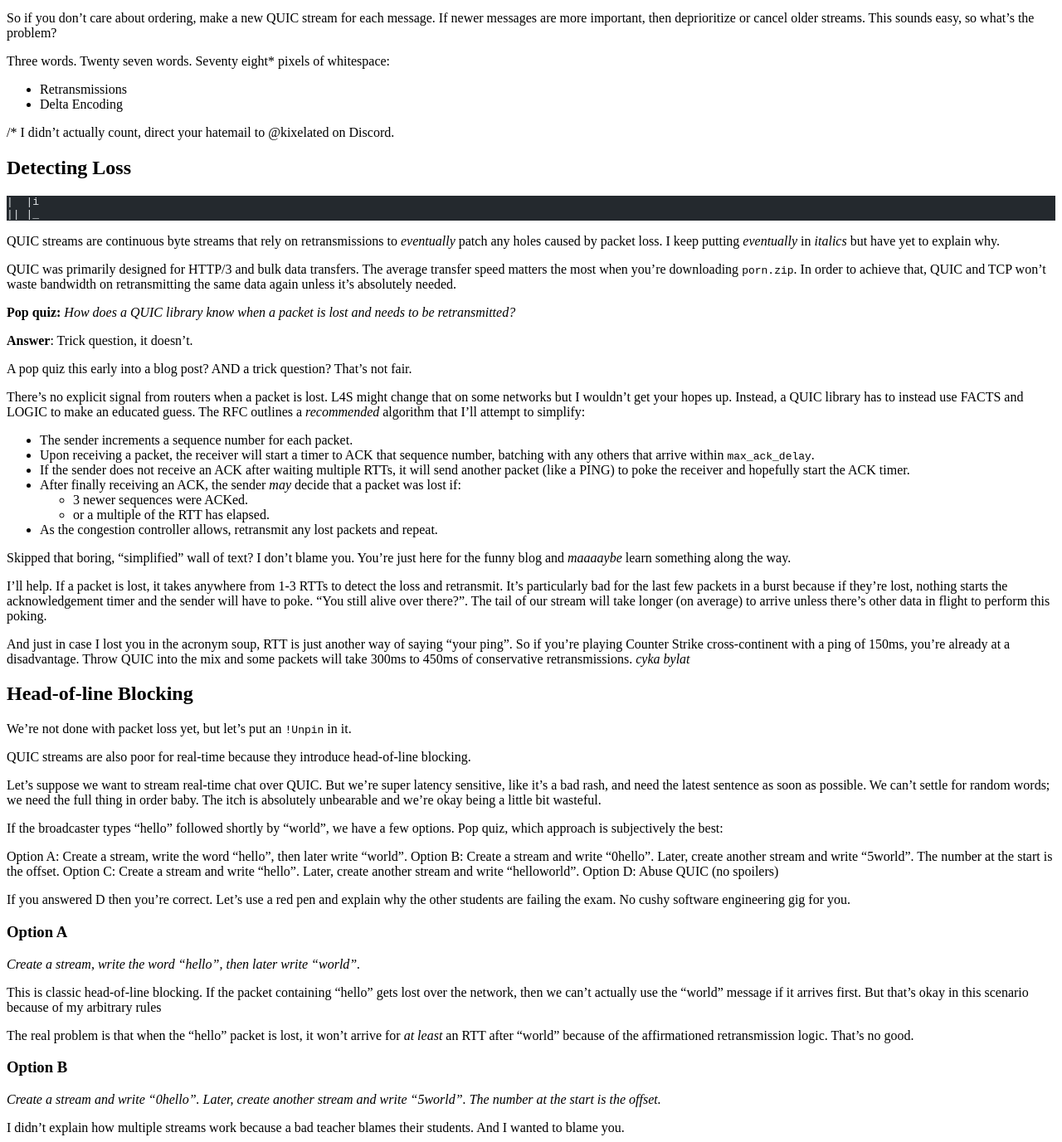
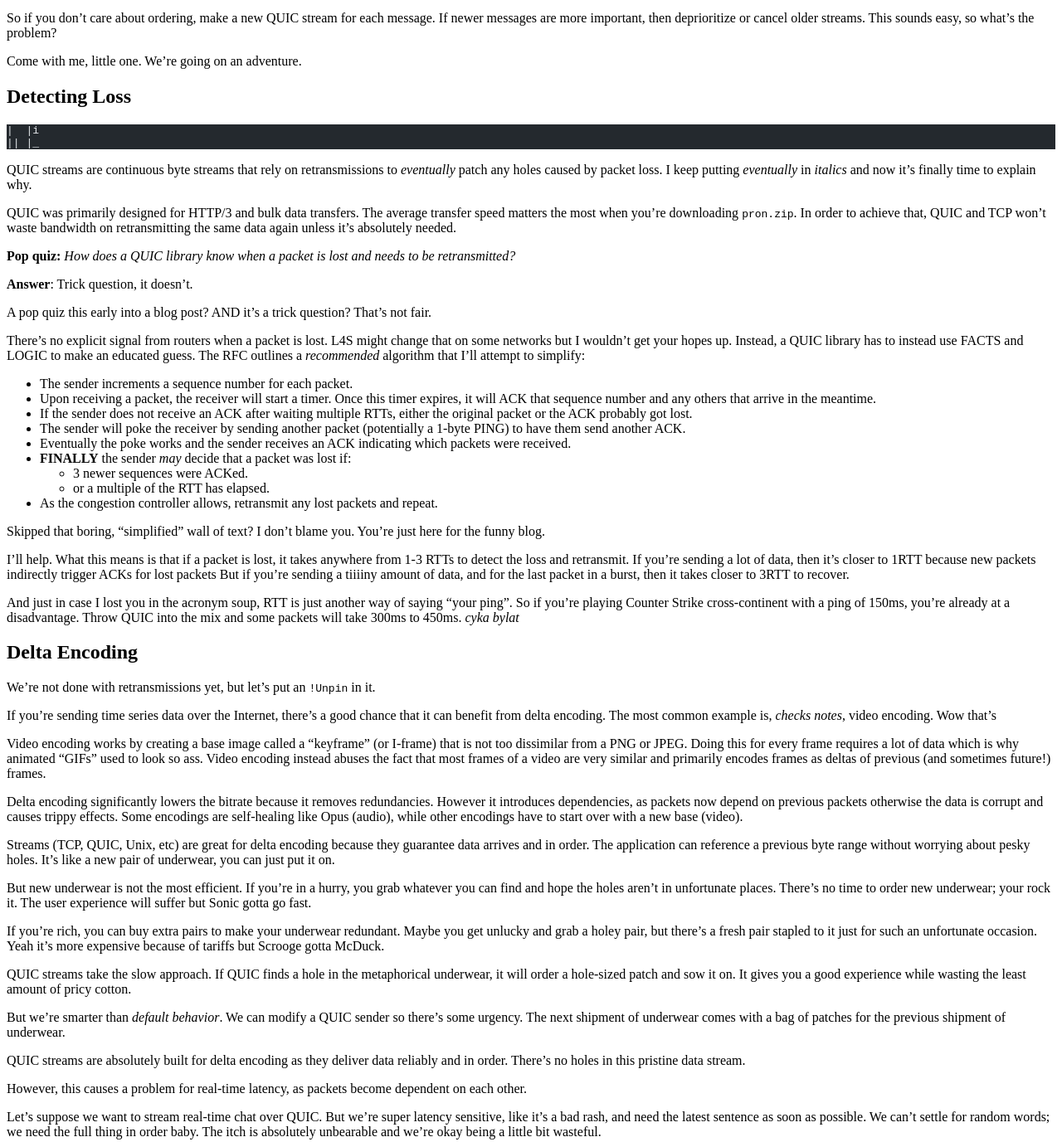
Before and after one commit to kixelated/quic.video, an Astro site: page /blog/abusing-quic-streams in a window 1280 px wide. Shown: the part 548-1925 px from the top of the page at 83% size. Built offline with nearby package versions, Linux system fonts and the light colour scheme; Astro itself is replaced by a stand-in of ours; code samples lack their colours.

Commit message:
Update abusing-quic-streams.md

````diff
--- a/src/pages/blog/abusing-quic-streams.md
+++ b/src/pages/blog/abusing-quic-streams.md
@@ -43,14 +43,8 @@ So if you don't care about ordering, make a new QUIC stream for each message.
 If newer messages are more important, then deprioritize or cancel older streams.
 This sounds easy, so what's the problem?
 
-Three words.
-Twenty seven words.
-Seventy eight* pixels of whitespace:
-
-- Retransmissions
-- Delta Encoding
-
-/* I didn't actually count, direct your hatemail to @kixelated on Discord.
+Come with me, little one.
+We're going on an adventure.
 
 
 ## Detecting Loss
@@ -60,10 +54,10 @@ Seventy eight* pixels of whitespace:
 ```
 
 QUIC streams are continuous byte streams that rely on retransmissions to *eventually* patch any holes caused by packet loss.
-I keep putting *eventually* in *italics* but have yet to explain why.
+I keep putting *eventually* in *italics* and now it's finally time to explain why.
 
 QUIC was primarily designed for HTTP/3 and bulk data transfers.
-The average transfer speed matters the most when you're downloading `porn.zip`.
+The average transfer speed matters the most when you're downloading `pron.zip`.
 In order to achieve that, QUIC and TCP won't waste bandwidth on retransmitting the same data again unless it's absolutely needed.
 
 **Pop quiz:**
@@ -73,7 +67,7 @@ In order to achieve that, QUIC and TCP won't waste bandwidth on retransmitting t
 Trick question, it doesn't.
 
 A pop quiz this early into a blog post?
-AND a trick question?
+AND it's a trick question?
 That's not fair.
 
 There's no explicit signal from routers when a packet is lost.
@@ -82,33 +76,71 @@ Instead, a QUIC library has to instead use FACTS and LOGIC to make an educated g
 The RFC outlines a *recommended* algorithm that I'll attempt to simplify:
 
 - The sender increments a sequence number for each packet.
-- Upon receiving a packet, the receiver will start a timer to ACK that sequence number, batching with any others that arrive within `max_ack_delay`.
-- If the sender does not receive an ACK after waiting multiple RTTs, it will send another packet (like a PING) to poke the receiver and hopefully start the ACK timer.
-- After finally receiving an ACK, the sender *may* decide that a packet was lost if:
+- Upon receiving a packet, the receiver will start a timer. Once this timer expires, it will ACK that sequence number and any others that arrive in the meantime.
+- If the sender does not receive an ACK after waiting multiple RTTs, either the original packet or the ACK probably got lost.
+- The sender will poke the receiver by sending another packet (potentially a 1-byte PING) to have them send another ACK.
+- Eventually the poke works and the sender receives an ACK indicating which packets were received.
+- **FINALLY** the sender *may* decide that a packet was lost if:
   - 3 newer sequences were ACKed.
   - or a multiple of the RTT has elapsed.
 - As the congestion controller allows, retransmit any lost packets and repeat.
 
 Skipped that boring, "simplified" wall of text?
 I don't blame you.
-You're just here for the funny blog and *maaaaybe* learn something along the way.
+You're just here for the funny blog.
 
 I'll help.
-If a packet is lost, it takes anywhere from 1-3 RTTs to detect the loss and retransmit.
-It's particularly bad for the last few packets in a burst because if they're lost, nothing starts the acknowledgement timer and the sender will have to poke.
-"You still alive over there?".
-The tail of our stream will take longer (on average) to arrive unless there's other data in flight to perform this poking.
+What this means is that if a packet is lost, it takes anywhere from 1-3 RTTs to detect the loss and retransmit.
+If you're sending a lot of data, then it's closer to 1RTT because new packets indirectly trigger ACKs for lost packets
+But if you're sending a tiiiiny amount of data, and for the last packet in a burst, then it takes closer to 3RTT to recover.
 
 And just in case I lost you in the acronym soup, RTT is just another way of saying "your ping".
 So if you're playing Counter Strike cross-continent with a ping of 150ms, you're already at a disadvantage.
-Throw QUIC into the mix and some packets will take 300ms to 450ms of conservative retransmissions.
+Throw QUIC into the mix and some packets will take 300ms to 450ms.
 *cyka bylat*
 
 
-## Head-of-line Blocking
-We're not done with packet loss yet, but let's put an `!Unpin` in it.
+## Delta Encoding
+We're not done with retransmissions yet, but let's put an `!Unpin` in it.
 
-QUIC streams are also poor for real-time because they introduce head-of-line blocking.
+If you're sending time series data over the Internet, there's a good chance that it can benefit from delta encoding.
+The most common example is, *checks notes*, video encoding.
+Wow that's
+
+Video encoding works by creating a base image called a "keyframe" (or I-frame) that is not too dissimilar from a PNG or JPEG.
+Doing this for every frame requires a lot of data which is why animated "GIFs" used to look so ass.
+Video encoding instead abuses the fact that most frames of a video are very similar and primarily encodes frames as deltas of previous (and sometimes future!) frames.
+
+Delta encoding significantly lowers the bitrate because it removes redundancies.
+However it introduces dependencies, as packets now depend on previous packets otherwise the data is corrupt and causes trippy effects.
+Some encodings are self-healing like Opus (audio), while other encodings have to start over with a new base (video).
+
+Streams (TCP, QUIC, Unix, etc) are great for delta encoding because they guarantee data arrives and in order.
+The application can reference a previous byte range without worrying about pesky holes.
+It's like a new pair of underwear, you can just put it on.
+
+But new underwear is not the most efficient.
+If you're in a hurry, you grab whatever you can find and hope the holes aren't in unfortunate places.
+There's no time to order new underwear; your rock it.
+The user experience will suffer but Sonic gotta go fast.
+
+If you're rich, you can buy extra pairs to make your underwear redundant.
+Maybe you get unlucky and grab a holey pair, but there's a fresh pair stapled to it just for such an unfortunate occasion.
+Yeah it's more expensive because of tariffs but Scrooge gotta McDuck.
+
+QUIC streams take the slow approach.
+If QUIC finds a hole in the metaphorical underwear, it will order a hole-sized patch and sow it on.
+It gives you a good experience while wasting the least amount of pricy cotton.
+
+But we're smarter than *default behavior*.
+We can modify a QUIC sender so there's some urgency.
+The next shipment of underwear comes with a bag of patches for the previous shipment of underwear.
+
+
+QUIC streams are absolutely built for delta encoding as they deliver data reliably and in order.
+There's no holes in this pristine data stream.
+
+However, this causes a problem for real-time latency, as packets become dependent on each other.
 
 Let's suppose we want to stream real-time chat over QUIC.
 But we're super latency sensitive, like it's a bad rash, and need the latest sentence as soon as possible.
````
